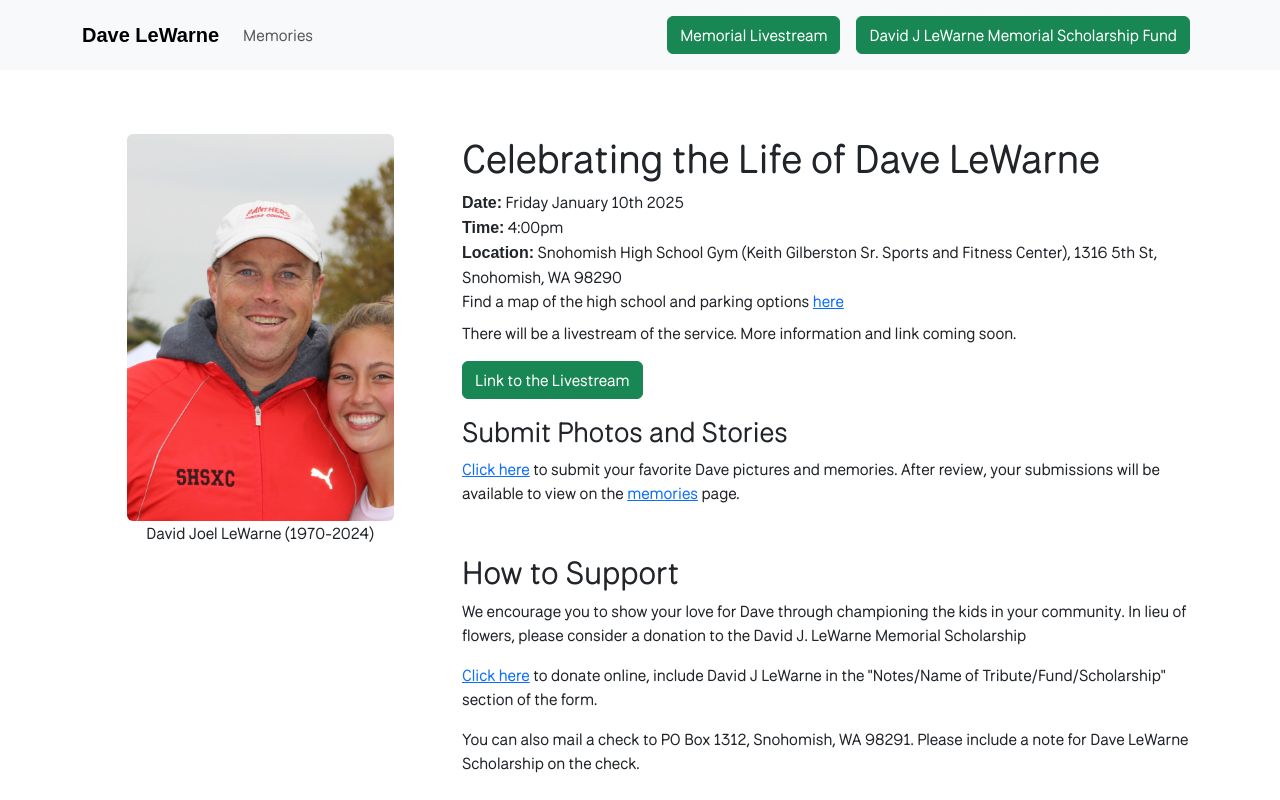
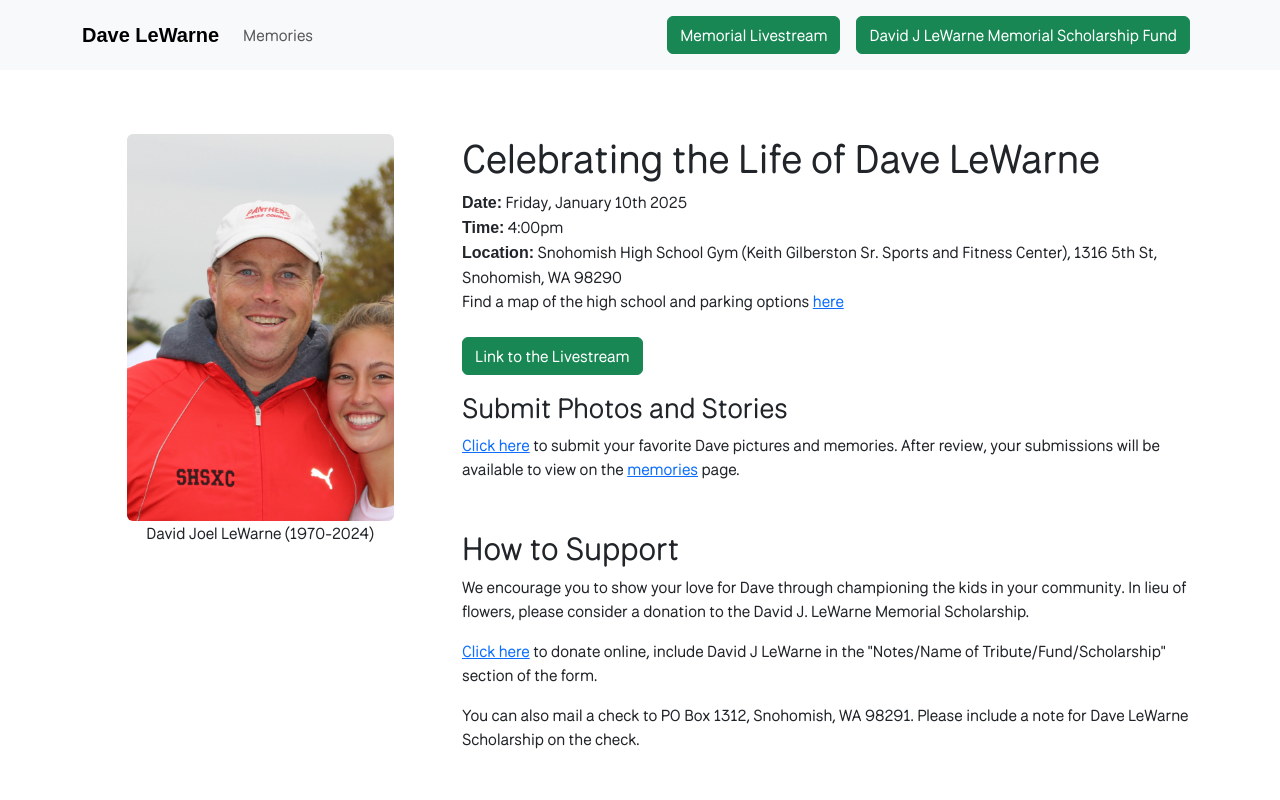
Before and after one commit to giselejfox/dave-lewarne-memorial, a Next.js app: page / in a window 1280 px wide. Shown: the top 800 px of the page. Built offline with nearby package versions, Linux system fonts and the light colour scheme; a web font is replaced by a local one.

Commit message:
formatting

```diff
--- a/src/app/page.js
+++ b/src/app/page.js
@@ -11,17 +11,17 @@ export default function Home() {
         <Col xs={12} lg={8} className="pt-lg-5">
           <h1 className="mt">Celebrating the Life of Dave LeWarne</h1>
           <div className="mb-2">
-            <div><span className="fw-bold">Date:</span> Friday January 10th 2025</div>
+            <div><span className="fw-bold">Date:</span> Friday, January 10th 2025</div>
             <div><span className="fw-bold">Time:</span> 4:00pm</div>
             <div><span className="fw-bold">Location:</span> Snohomish High School Gym (Keith Gilberston Sr. Sports and Fitness Center), 1316 5th St, Snohomish, WA 98290</div>
             <div>Find a map of the high school and parking options <a href="/img/SHS-SiteMap2.png">here</a></div>
           </div>
-          <div>There will be a livestream of the service. More information and link coming soon.</div>
+          {/* <div>There will be a livestream of the service. More information and link coming soon.</div> */}
           <a href="/livestream"><button className="btn btn-success mt-3 w-fit">Link to the Livestream</button></a>
           <h3>Submit Photos and Stories</h3>
           <div><a href="https://form.jotform.com/243655021912047">Click here</a> to submit your favorite Dave pictures and memories. After review, your submissions will be available to view on the <a href="/memories">memories</a> page.</div>
           <h2 className="mt-5">How to Support</h2>
-          <p>We encourage you to show your love for Dave through championing the kids in your community. In lieu of flowers, please consider a donation to the David J. LeWarne Memorial Scholarship</p>
+          <p>We encourage you to show your love for Dave through championing the kids in your community. In lieu of flowers, please consider a donation to the David J. LeWarne Memorial Scholarship.</p>
           <p><a href="https://www.snoed.org/donate-online/">Click here</a> to donate online, include David J LeWarne in the "Notes/Name of Tribute/Fund/Scholarship" section of the form.</p>
           <p>You can also mail a check to PO Box 1312, Snohomish, WA 98291. Please include a note for Dave LeWarne Scholarship on the check. </p>
           <h2 className="mt-5">About Dave</h2>
```
